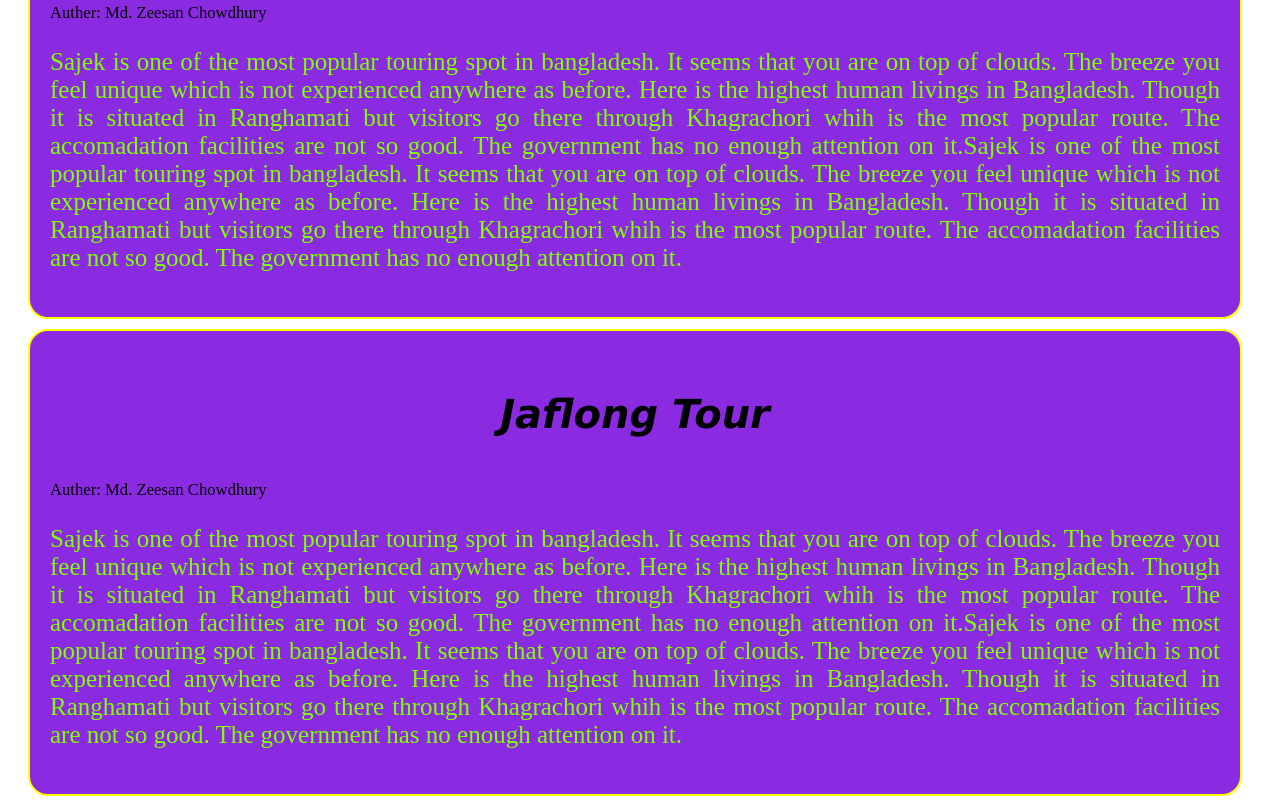
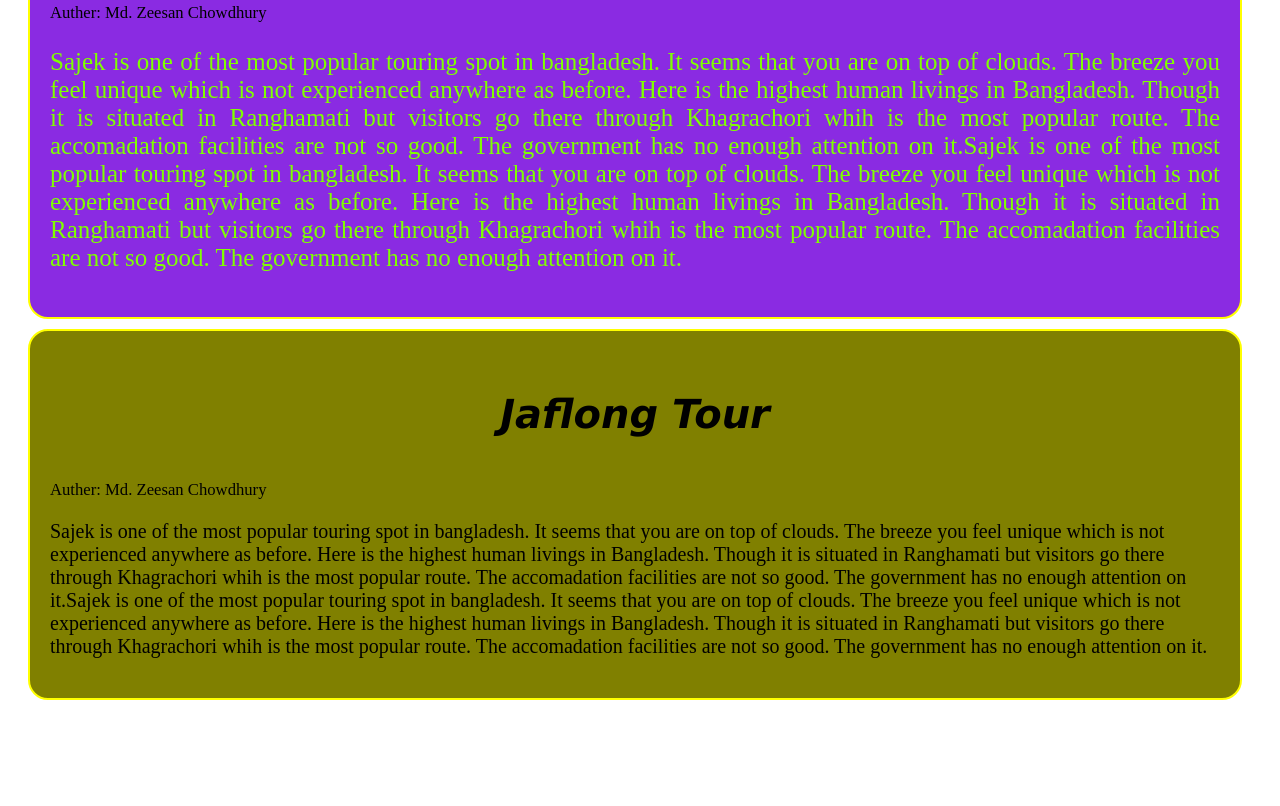
Before and after one commit to ZubayersWorld-001/Pretty-CSS, a plain HTML site: page index.html in a window 1280 px wide. Shown: the part 1730-2536 px from the top of the page. After the commit the page ends 2440 px from the top, so only its background shows below. Drawn offline with Linux system fonts and the light colour scheme.

Commit message:
jaflong Tour

```diff
--- a/index.html
+++ b/index.html
@@ -33,7 +33,7 @@
     <p>Sajek is one of the most popular touring spot in bangladesh. It seems that you are on top of clouds. The breeze you feel unique which is not experienced anywhere as before. Here is the highest human livings in Bangladesh. Though it is situated in Ranghamati but visitors go there through Khagrachori whih is the most popular route. The accomadation facilities are not so good. The government has no enough attention on it.Sajek is one of the most popular touring spot in bangladesh. It seems that you are on top of clouds. The breeze you feel unique which is not experienced anywhere as before. Here is the highest human livings in Bangladesh. Though it is situated in Ranghamati but visitors go there through Khagrachori whih is the most popular route. The accomadation facilities are not so good. The government has no enough attention on it.</p>
     </div>
     </div>
-    <div class="Blogs">
+    <div class="Blogs-Jaflong">
     <h3 class="Blog-title">Jaflong Tour</h3>
     <small>Auther: Md. Zeesan Chowdhury</small>
     <p>Sajek is one of the most popular touring spot in bangladesh. It seems that you are on top of clouds. The breeze you feel unique which is not experienced anywhere as before. Here is the highest human livings in Bangladesh. Though it is situated in Ranghamati but visitors go there through Khagrachori whih is the most popular route. The accomadation facilities are not so good. The government has no enough attention on it.Sajek is one of the most popular touring spot in bangladesh. It seems that you are on top of clouds. The breeze you feel unique which is not experienced anywhere as before. Here is the highest human livings in Bangladesh. Though it is situated in Ranghamati but visitors go there through Khagrachori whih is the most popular route. The accomadation facilities are not so good. The government has no enough attention on it.</p>
--- a/main.css
+++ b/main.css
@@ -28,3 +28,13 @@ span{
         font-size: 25px;
         color: chartreuse;
         }
+.Blogs-Jaflong{
+    background-color: olive;
+    border: 2px solid yellow;
+    border-radius: 20px;
+    padding: 20px;
+    margin-left: 20px;
+    margin-right: 30px;
+    margin-bottom: 10px;
+    font-size: 20px;
+}
```
